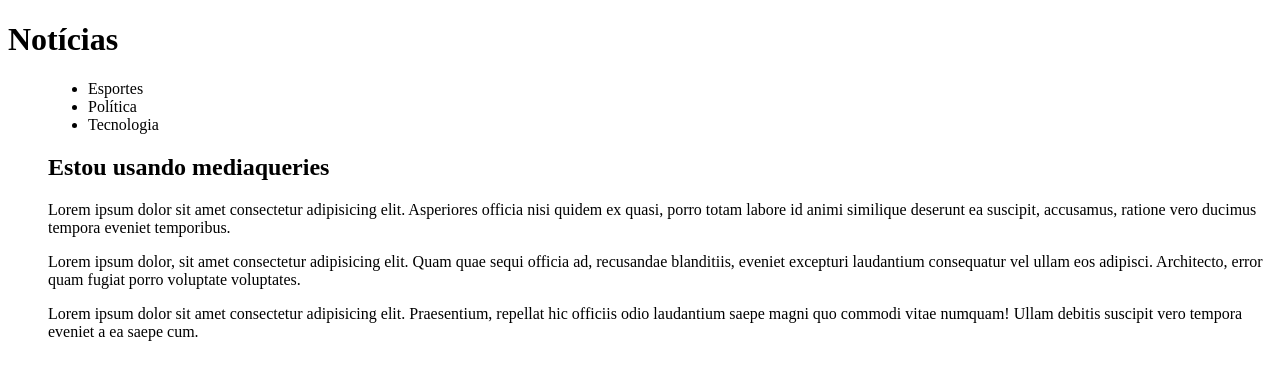
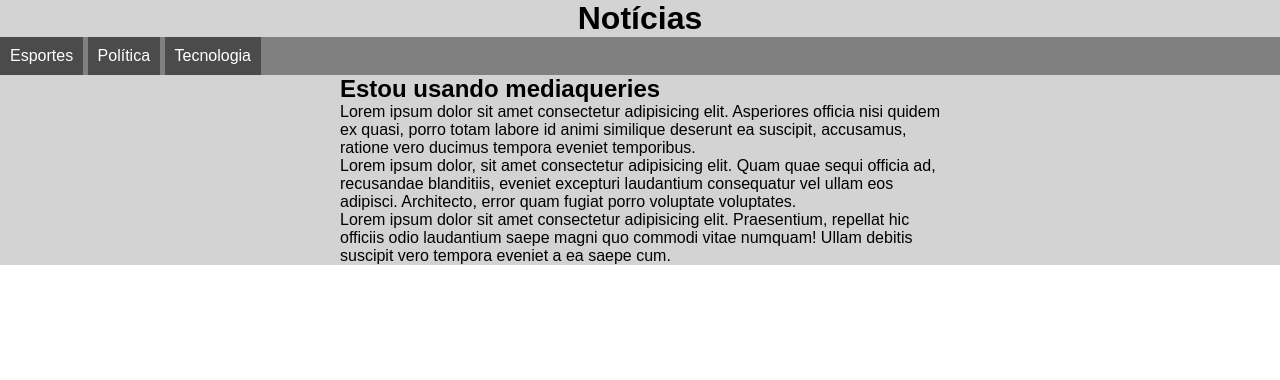
Before and after one commit to romulodamazio/Html-Css, a plain HTML site: page Exercícios/ex026/mq001/index.html in a window 1280 px wide. Drawn offline with Linux system fonts and the light colour scheme.

Commit message:
mediaquery

```diff
--- /dev/null
+++ b/Exercícios/ex026/mq001/estilos/impressora.css
@@ -0,0 +1,32 @@
+@charset "UTF-8";
+
+* {
+
+    margin: 10px;
+    padding: 10px;
+}
+
+html{
+
+    font-family: 'Courier New', Courier, monospace;
+    font-size: 1em;
+    line-height: 1.5em;
+
+}
+
+menu{
+
+    display: none;
+
+}
+article{
+
+    width: 100%;
+}
+
+
+article::after{
+
+
+    content:'Esse aritigo foi feito no site www.cursoemvideo.com.br'
+}
--- /dev/null
+++ b/Exercícios/ex026/mq001/estilos/tela.css
@@ -0,0 +1,47 @@
+@charset "UTF-8";
+
+*{
+    margin: 0px;
+    padding: 0px;
+
+}
+
+html{
+
+
+    font-family: Arial, Helvetica, sans-serif;
+    font-size: 1em;
+
+}
+header{
+
+    background-color: lightgrey;
+}
+header > h1{
+
+    text-align: center;
+
+}
+
+menu ul{
+
+
+    list-style-type: none;
+    background-color: grey;
+}
+
+menu li{
+
+
+    background-color: rgb(75, 75, 75);
+    color: white;
+    display: inline-block;
+    padding: 10px;
+}
+
+
+article{
+    width: 600px;
+    display: block;
+    margin: auto;
+}
--- a/Exercícios/ex026/mq001/index.html
+++ b/Exercícios/ex026/mq001/index.html
@@ -5,6 +5,12 @@
     <meta http-equiv="X-UA-Compatible" content="IE=edge">
     <meta name="viewport" content="width=device-width, initial-scale=1.0">
     <title>Exemplo de MediaQuery</title>
+
+
+    <link rel="stylesheet" href="estilos/tela.css" media="screen">
+    <link rel="stylesheet" href="estilos/impressora.css" media="print">
+
+
 </head>
 <body>
     <header>
```
